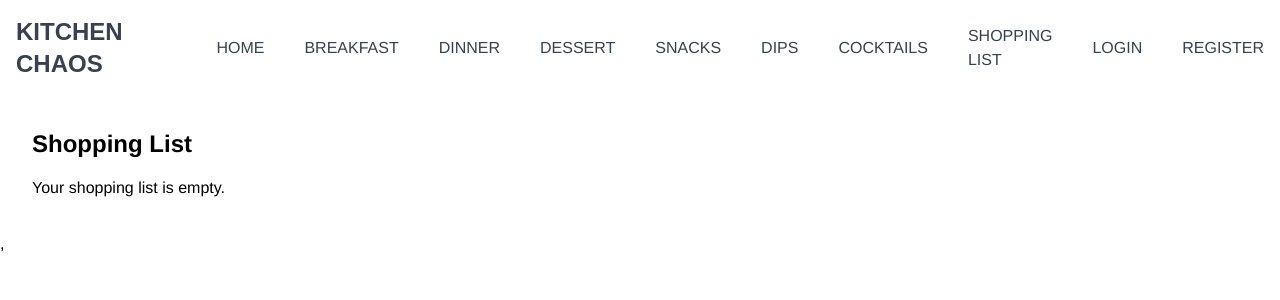
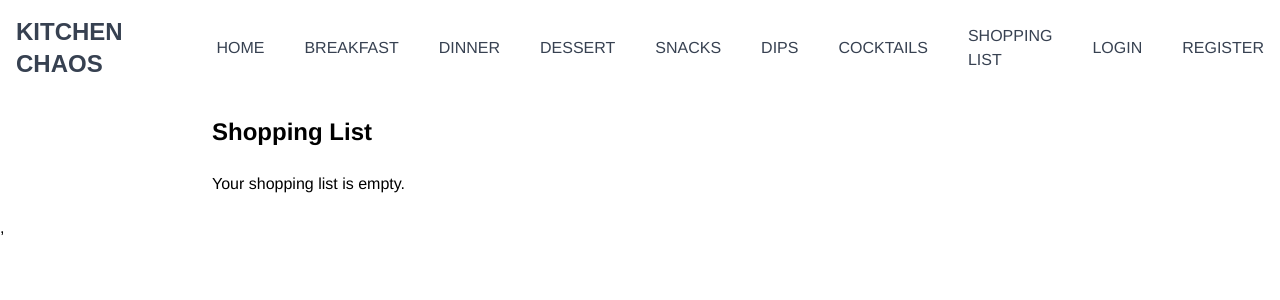
Before and after one commit to diegofcn/WG-Recipe, a React (Create React App) app in the folder recipe-website/: page /shopping-list in a window 1280 px wide. Shown: the top 300 px of the page. Built offline with nearby package versions, Linux system fonts and the light colour scheme.

Commit message:
improved shopping list

```diff
--- a/recipe-website/src/ShoppingListContext.js
+++ b/recipe-website/src/ShoppingListContext.js
@@ -12,10 +12,10 @@ export const ShoppingListProvider = ({ children }) => {
     localStorage.setItem('shoppingList', JSON.stringify(shoppingList));
   }, [shoppingList]);
 
-  const addToShoppingList = (ingredient) => {
+  const addToShoppingList = (ingredient, recipeName) => {
     setShoppingList((prevList) => {
       if (!prevList.some(item => item.name === ingredient.name && item.recipeId === ingredient.recipeId)) {
-        return [...prevList, ingredient];
+        return [...prevList, { ...ingredient, recipeName }];
       }
       return prevList;
     });
--- a/recipe-website/src/components/RecipeDetail.js
+++ b/recipe-website/src/components/RecipeDetail.js
@@ -86,11 +86,12 @@ function RecipeDetail() {
           removeFromShoppingList(ingredientWithRecipeId);
           return prev.filter(item => item !== ingredient.name);
         } else {
-          addToShoppingList(ingredientWithRecipeId);
+          addToShoppingList(ingredientWithRecipeId, recipe.title);
           return [...prev, ingredient.name];
         }
       });
     };
+
 
 
     if (loading) return <p>Loading...</p>;
--- a/recipe-website/src/components/ShoppingList.js
+++ b/recipe-website/src/components/ShoppingList.js
@@ -2,27 +2,35 @@ import React, { useContext } from 'react';
 import { ShoppingListContext } from '../ShoppingListContext';
 
 function ShoppingList() {
-  const { shoppingList, removeFromShoppingList } = useContext(ShoppingListContext);
+  const { shoppingList, removeFromShoppingList, clearShoppingList } = useContext(ShoppingListContext);
 
   return (
-    <div className="container mx-auto p-8">
-      <h2 className="text-2xl font-bold mb-4">Shopping List</h2>
+    <div className="max-w-4xl mx-auto p-5">
+      <h2 className="text-2xl font-bold mb-6">Shopping List</h2>
       {shoppingList.length === 0 ? (
         <p>Your shopping list is empty.</p>
       ) : (
-        <ul className="list-disc pl-5">
-          {shoppingList.map((ingredient, index) => (
-            <li key={index} className="mb-2">
-              {ingredient.amount} {ingredient.name}
+        <>
+          <ul className="list-disc list-inside mb-6">
+            {shoppingList.map((item, index) => (
+              <li key={index} className="flex justify-between items-center mb-2">
+                <span>{item.amount} {item.name} (Recipe: {item.recipeName})</span>
                 <button
-                onClick={() => removeFromShoppingList(ingredient)}
-                className="ml-2 text-red-500 hover:text-red-700"
+                  onClick={() => removeFromShoppingList(item)}
+                  className="text-red-500 hover:text-red-700"
                 >
                   Remove
                 </button>
               </li>
             ))}
           </ul>
+          <button
+            onClick={clearShoppingList}
+            className="bg-red-500 hover:bg-red-700 text-white font-bold py-2 px-4 rounded focus:outline-none focus:shadow-outline"
+          >
+            Clear Shopping List
+          </button>
+        </>
       )}
     </div>
   );
```
Lines whose indentation alone changed are shown as unchanged.
